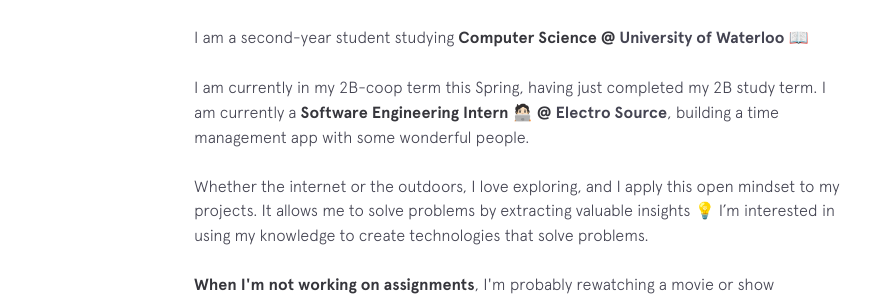
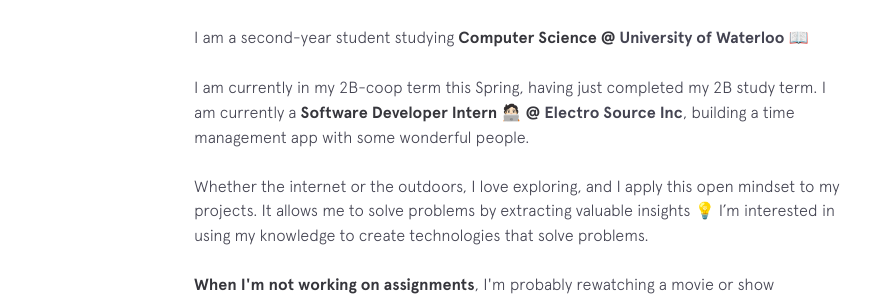
Before and after one commit to rohanxminocha/personal-website-v1, a Jekyll site: the page built from index.html, in a window 1280 px wide and 900 px high, scrolled down 867 px. Shown: the part 157-453 px from the top of the window, without its empty margins (256-1131 px from the left). Built offline with Jekyll 4.4.1, drawn with Linux system fonts in a browser that asks for light colours; nearby versions of some CDN libraries.

Commit message:
Update background.html

```diff
--- a/_includes/background.html
+++ b/_includes/background.html
@@ -3,7 +3,7 @@
   <div class="section__content">
     <p>Hey, welcome to my personal website!</p>
     <p>I am a second-year student studying <strong>Computer Science @</strong> <a class="underline-link" href="https://cs.uwaterloo.ca/" target="_blank">University of Waterloo</a> 📖</p>
-    <p>I am currently in my 2B-coop term this Spring, having just completed my 2B study term. I am currently a <strong>Software Engineering Intern 🧑🏻‍💻 @</strong> <a class="underline-link" href="https://www.electrosource.com/" target="_blank">Electro Source</a>, building a time management app with some wonderful people.</p>
+    <p>I am currently in my 2B-coop term this Spring, having just completed my 2B study term. I am currently a <strong>Software Developer Intern 🧑🏻‍💻 @</strong> <a class="underline-link" href="https://www.electrosource.com/" target="_blank">Electro Source Inc</a>, building a time management app with some wonderful people.</p>
     <p>Whether the internet or the outdoors, I love exploring, and I apply this open mindset to my projects. It allows me to solve problems by extracting valuable insights 💡 I’m interested in using my knowledge to create technologies that solve problems.</p>
     <p><strong>When I'm not working on assignments</strong>, I'm probably rewatching a movie or show <br>(rewatches >> first watch) 🎥</p>
     <p>Some of my current interests are the <strong>Stock Market</strong>, <strong>Cryptocurrency</strong>, and the <strong>Blockchain</strong>.</p>
```
